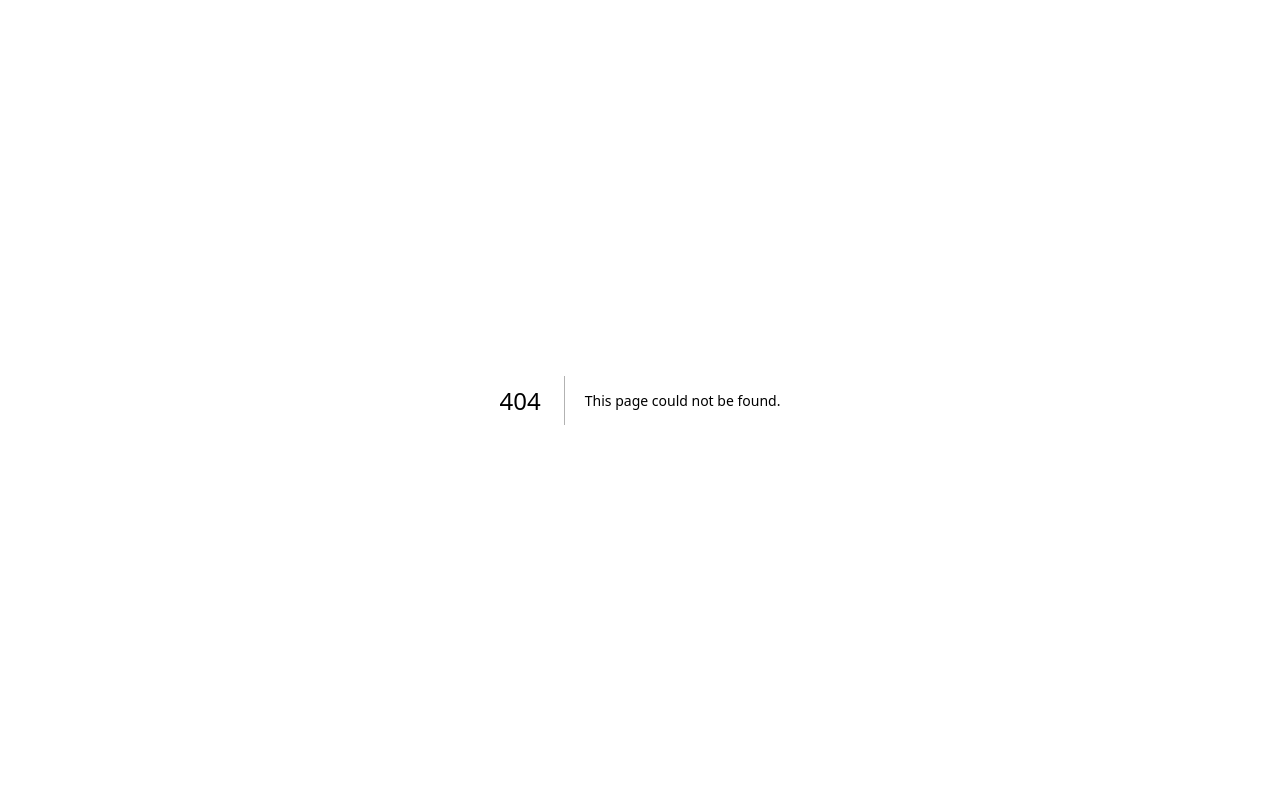
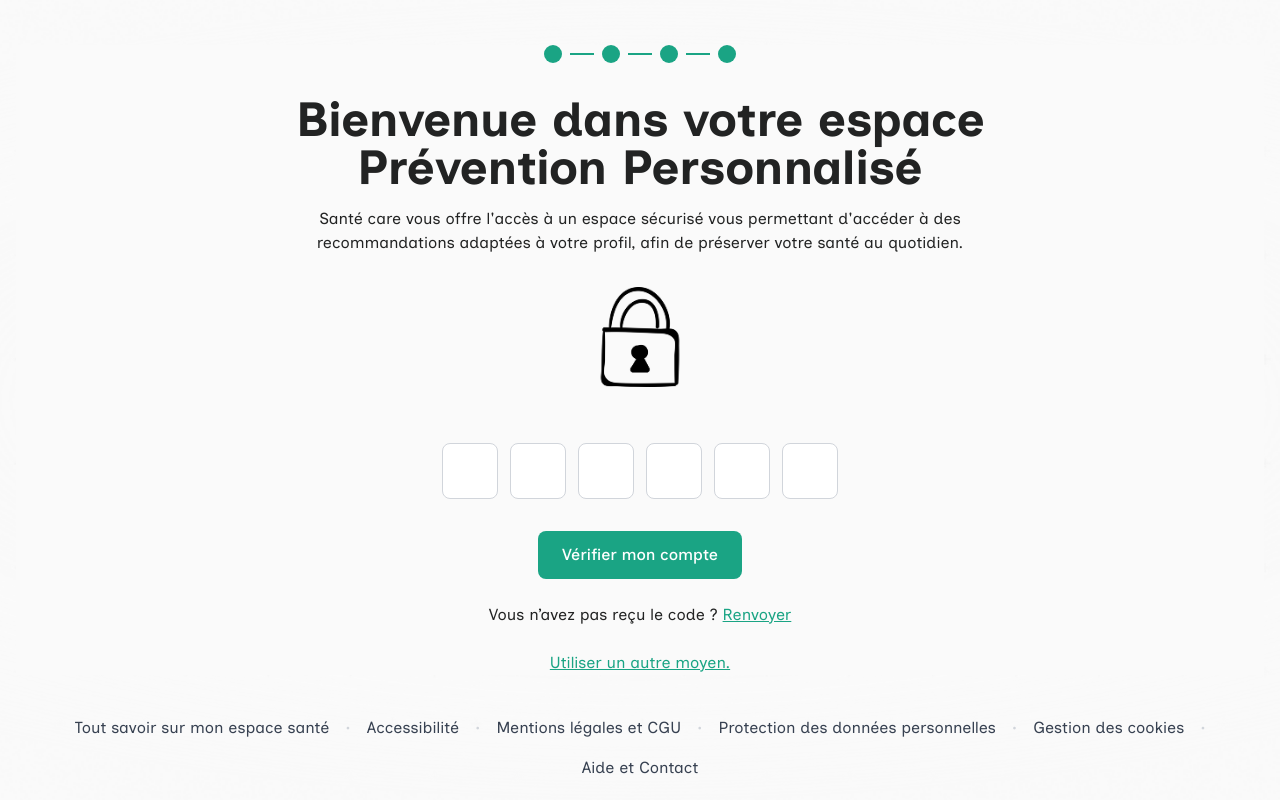
Before and after one commit to Remindr-pro/RemindR-app-V2, a Next.js app: page /verification/code in a window 1280 px wide. Before the commit this address had no page. Built offline with nearby package versions, Linux system fonts and the light colour scheme.

Commit message:
feat(connexion): add verification code input component and corresponding page for identity verification

```diff
--- a/src/app/(connexion)/(activations)/layout.tsx
+++ b/src/app/(connexion)/(activations)/layout.tsx
@@ -27,6 +27,11 @@ const pageConfigs: Record<string, PageConfig> = {
     step: 2,
     title: "Mon code provisoire",
     description: "Je choisis le mode de vérification sécurisé de mon identité.",
+  },
+  "/verification/code": {
+    step: 2,
+    title: "Mon code provisoire",
+    description: "Je saisis le code à 6 chiffres reçu au 06 ** ** **45.",
   },
   "/activation": {
     step: 3,
--- /dev/null
+++ b/src/app/(connexion)/(activations)/verification/code/page.tsx
@@ -0,0 +1,43 @@
+"use client";
+
+import Button from "@/app/components/atoms/Button";
+import Link from "next/link";
+import Image from "next/image";
+import CodeInput from "@/app/components/molecules/CodeInput";
+
+export default function VerificationPage() {
+  return (
+    <div className="w-full max-w-md md:max-w-2xl flex flex-col items-center justify-center gap-6 font-inclusive px-4">
+      <Image
+        src="/images/icons/lock.png"
+        alt="Lock icon"
+        width={100}
+        height={100}
+        className="w-16 h-16 md:w-[100px] md:h-[100px] mb-8"
+      />
+
+      <CodeInput
+        length={6}
+        onComplete={(code) => {
+          console.log("Code complet:", code);
+          // TODO: Implémenter la logique de vérification
+        }}
+      />
+
+      <div className="w-full pt-2 text-center">
+        <Button variant="green" className="w-full md:w-max">
+          Vérifier mon compte
+        </Button>
+      </div>
+      <span>
+        Vous n’avez pas reçu le code ?{" "}
+        <Link href="/" className="text-greenMain underline">
+          Renvoyer
+        </Link>
+      </span>
+      <Link href="/" className="text-greenMain underline">
+        Utiliser un autre moyen.
+      </Link>
+    </div>
+  );
+}
--- /dev/null
+++ b/src/app/components/molecules/CodeInput.tsx
@@ -0,0 +1,160 @@
+"use client";
+
+import { useState, useRef, KeyboardEvent, ChangeEvent } from "react";
+
+interface CodeInputProps {
+  length?: number;
+  onComplete?: (code: string) => void;
+  className?: string;
+}
+
+export default function CodeInput({
+  length = 6,
+  onComplete,
+  className = "",
+}: CodeInputProps) {
+  const [code, setCode] = useState<string[]>(Array(length).fill(""));
+  const inputRefs = useRef<(HTMLInputElement | null)[]>([]);
+
+  const handleChange = (index: number, value: string) => {
+    const numericValue = value.replace(/\D/g, "");
+
+    if (numericValue.length > 1) {
+      const digits = numericValue.slice(0, length - index).split("");
+      const newCode = [...code];
+      digits.forEach((digit, i) => {
+        if (index + i < length) {
+          newCode[index + i] = digit;
+        }
+      });
+
+      setCode(newCode);
+
+      const nextIndex = Math.min(index + digits.length, length - 1);
+
+      inputRefs.current[nextIndex]?.focus();
+    } else if (numericValue.length === 1) {
+      const newCode = [...code];
+
+      newCode[index] = numericValue;
+
+      setCode(newCode);
+
+      if (index < length - 1) {
+        inputRefs.current[index + 1]?.focus();
+      }
+    } else {
+      const newCode = [...code];
+
+      newCode[index] = "";
+
+      setCode(newCode);
+    }
+
+    const updatedCode =
+      numericValue.length > 1
+        ? (() => {
+            const digits = numericValue.slice(0, length - index).split("");
+            const newCode = [...code];
+
+            digits.forEach((digit, i) => {
+              if (index + i < length) {
+                newCode[index + i] = digit;
+              }
+            });
+
+            return newCode;
+          })()
+        : (() => {
+            const newCode = [...code];
+
+            newCode[index] = numericValue;
+
+            return newCode;
+          })();
+
+    if (updatedCode.every((digit) => digit !== "") && onComplete) {
+      onComplete(updatedCode.join(""));
+    }
+  };
+
+  const handleKeyDown = (index: number, e: KeyboardEvent<HTMLInputElement>) => {
+    if (e.key === "Backspace" && !code[index] && index > 0) {
+      inputRefs.current[index - 1]?.focus();
+    } else if (e.key === "ArrowLeft" && index > 0) {
+      inputRefs.current[index - 1]?.focus();
+    } else if (e.key === "ArrowRight" && index < length - 1) {
+      inputRefs.current[index + 1]?.focus();
+    }
+  };
+
+  const handlePaste = (e: React.ClipboardEvent<HTMLInputElement>) => {
+    e.preventDefault();
+
+    const pastedData = e.clipboardData.getData("text").replace(/\D/g, "");
+
+    if (pastedData.length > 0) {
+      const digits = pastedData.slice(0, length).split("");
+      const newCode = [...code];
+
+      digits.forEach((digit, i) => {
+        if (i < length) {
+          newCode[i] = digit;
+        }
+      });
+
+      setCode(newCode);
+
+      const lastFilledIndex = Math.min(digits.length - 1, length - 1);
+
+      inputRefs.current[lastFilledIndex]?.focus();
+
+      if (newCode.every((digit) => digit !== "") && onComplete) {
+        onComplete(newCode.join(""));
+      }
+    }
+  };
+
+  return (
+    <div
+      className={`flex items-center justify-center gap-2 md:gap-3 ${className}`}
+    >
+      {Array.from({ length }).map((_, index) => (
+        <input
+          key={index}
+          ref={(el) => {
+            inputRefs.current[index] = el;
+          }}
+          type="text"
+          inputMode="numeric"
+          maxLength={1}
+          value={code[index]}
+          onChange={(e: ChangeEvent<HTMLInputElement>) =>
+            handleChange(index, e.target.value)
+          }
+          onKeyDown={(e: KeyboardEvent<HTMLInputElement>) =>
+            handleKeyDown(index, e)
+          }
+          onPaste={handlePaste}
+          className="
+            w-12 h-12 md:w-14 md:h-14
+            rounded-lg
+            border border-gray-3
+            bg-light
+            text-dark
+            font-inclusive
+            text-2xl md:text-3xl
+            font-bold
+            text-center
+            focus:outline-none
+            focus:ring-2
+            focus:ring-greenMain
+            focus:border-transparent
+            transition-all
+            duration-200
+          "
+        />
+      ))}
+    </div>
+  );
+}
```
